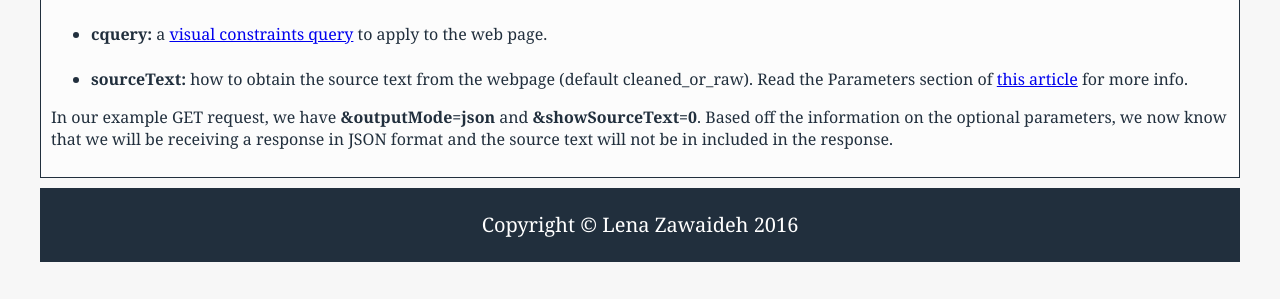
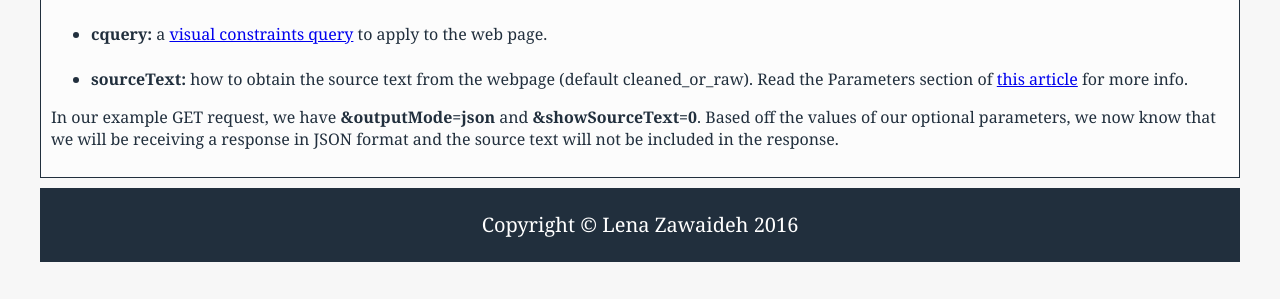
Before and after one commit to lenaz/How-To-Guide, a Jekyll site: the page built from request.html, in a window 1280 px wide. Shown: the part 1761-2060 px from the top of the page. Built offline with Jekyll 4.4.1, drawn with Linux system fonts in a browser that asks for light colours; Markdown is read by kramdown in place of the engine named in the settings.

Commit message:
Update request.html

```diff
--- a/request.html
+++ b/request.html
@@ -73,6 +73,6 @@ layout: default
 </ul>
 
 
-<p>In our example GET request, we have <strong>&amp;outputMode=json</strong> and <strong>&amp;showSourceText=0</strong>. Based off the information on the optional parameters, we now know that we will be receiving a response in JSON format and the source text will not be in included in the response.</p>
+<p>In our example GET request, we have <strong>&amp;outputMode=json</strong> and <strong>&amp;showSourceText=0</strong>. Based off the values of our optional parameters, we now know that we will be receiving a response in JSON format and the source text will not be included in the response.</p>
 
 </div>
```
